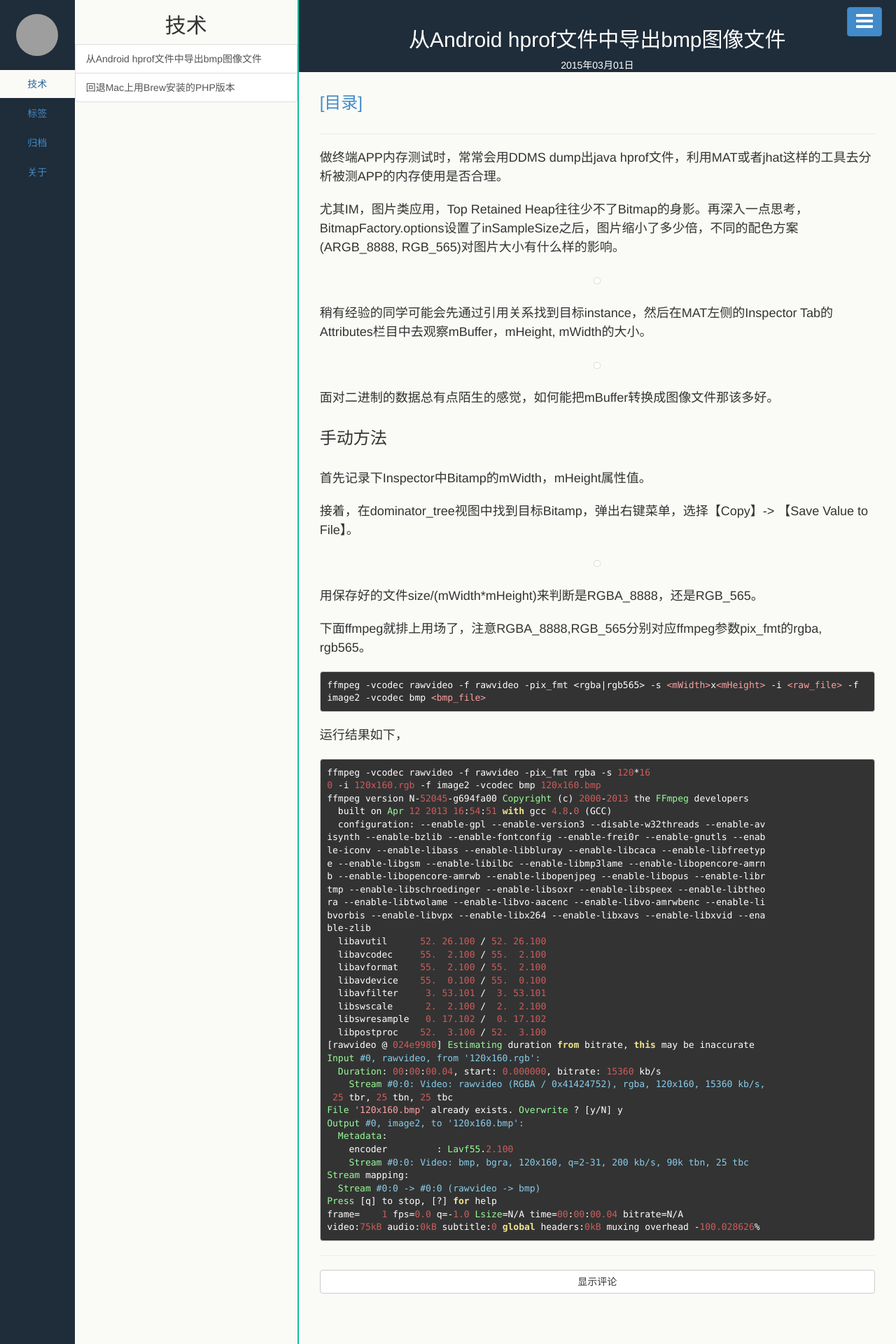
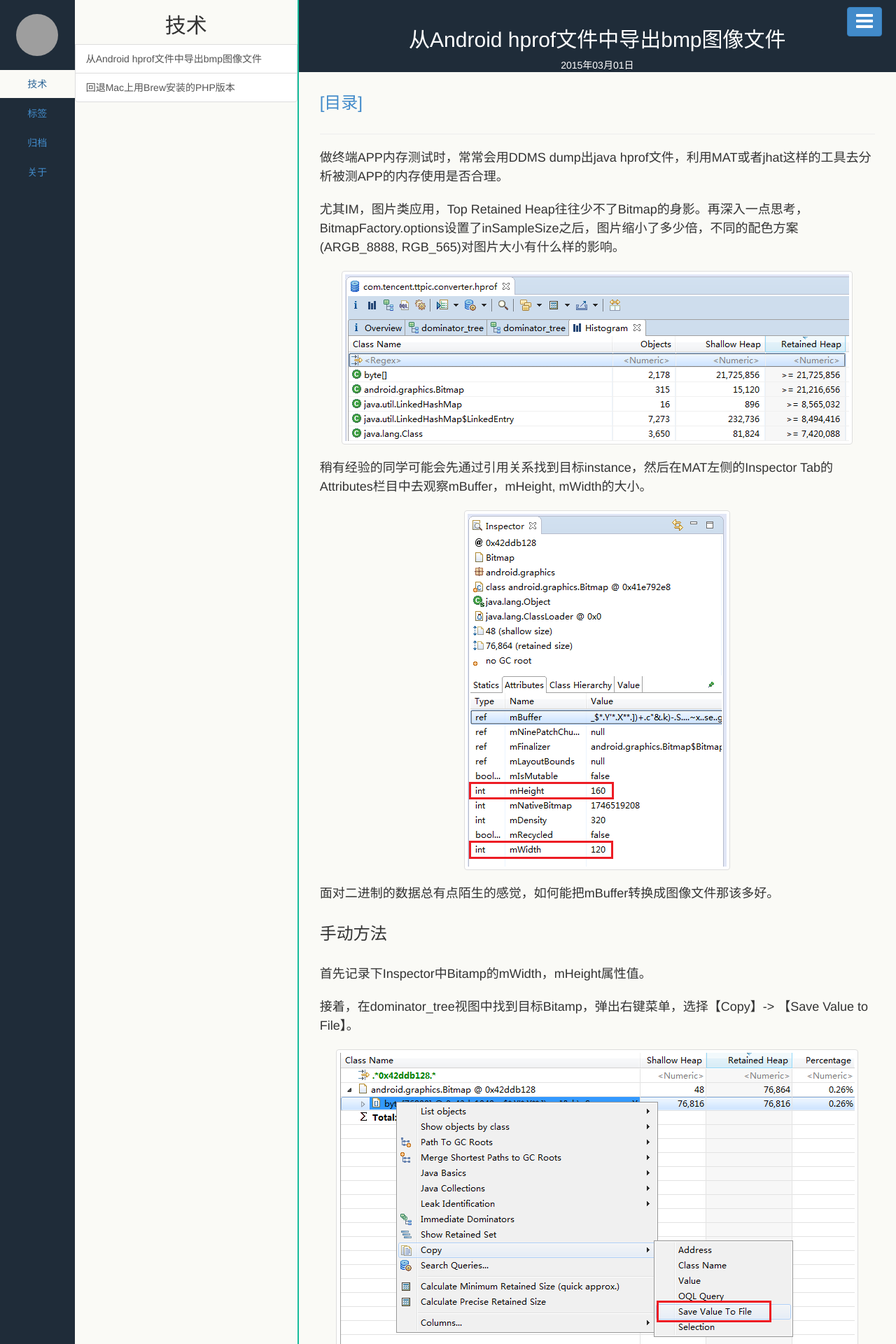
Before and after one commit to yanjian824/yanjian824.github.io, a Jekyll site: the page built from _posts/2015-03-01-export-bmp-file-from-android-hprof.md, in a window 1280 px wide. Shown: the top 1920 px of the page at 70% size. Built offline with Jekyll 4.4.1, drawn with Linux system fonts in a browser that asks for light colours; grey boxes are pictures that could not be loaded.

Commit message:
update image path

```diff
--- a/_posts/2015-03-01-export-bmp-file-from-android-hprof.md
+++ b/_posts/2015-03-01-export-bmp-file-from-android-hprof.md
@@ -11,11 +11,11 @@ description:
 
 尤其IM，图片类应用，Top Retained Heap往往少不了Bitmap的身影。再深入一点思考，BitmapFactory.options设置了inSampleSize之后，图片缩小了多少倍，不同的配色方案(ARGB_8888, RGB_565)对图片大小有什么样的影响。
 
-![](mat-bitmap.png)
+![](..\..\..\public\img\mat-bitmap.png)
 
 稍有经验的同学可能会先通过引用关系找到目标instance，然后在MAT左侧的Inspector Tab的Attributes栏目中去观察mBuffer，mHeight, mWidth的大小。
 
-![](mat-inspector.png)
+![](..\..\..\public\img\mat-inspector.png)
 
 面对二进制的数据总有点陌生的感觉，如何能把mBuffer转换成图像文件那该多好。
 
@@ -25,7 +25,7 @@ description:
 
 接着，在dominator_tree视图中找到目标Bitamp，弹出右键菜单，选择【Copy】-> 【Save Value to File】。
 
-![](mat-save-value-to-file.png)
+![](..\..\..\public\img\mat-save-value-to-file.png)
 
 用保存好的文件size/(mWidth*mHeight)来判断是RGBA_8888，还是RGB_565。
 
```
